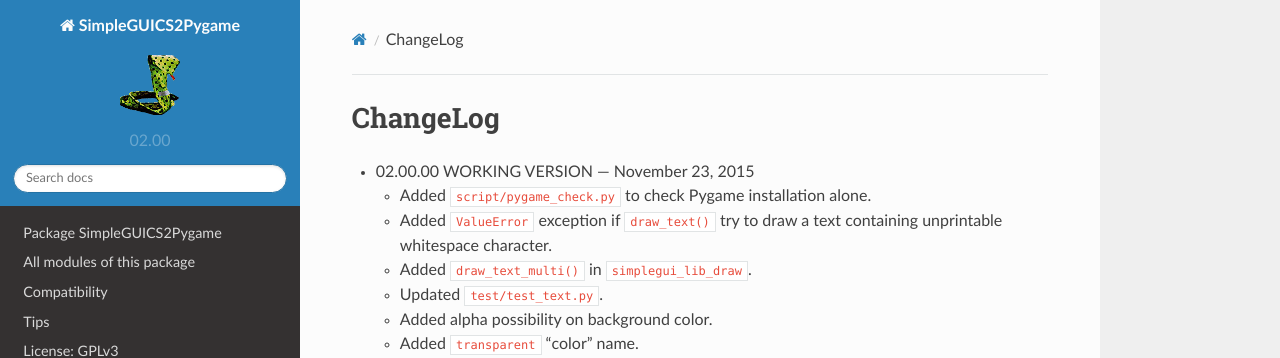
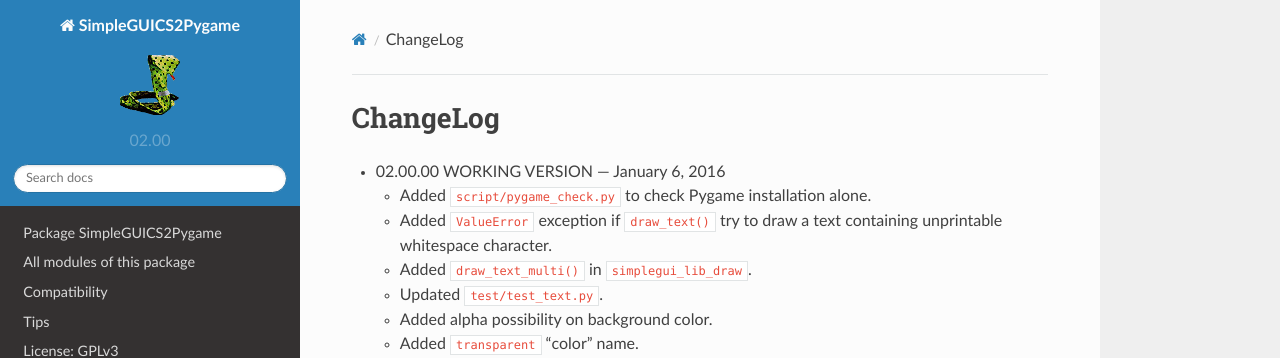
Before and after one commit to rhul-compsoc/SimpleGUICS2Pygame, a Sphinx documentation site: the page built from Sphinx/ChangeLog.rst, in a window 1280 px wide and 900 px high. Shown: the top 358 px of the window. Built offline with Sphinx 7.4.7 and the Read the Docs theme 2.0.0, drawn with Linux system fonts in a browser that asks for light colours.

```diff
--- a/README.rst
+++ b/README.rst
@@ -169,7 +169,7 @@ Support me
 
 License: GPLv3_ |GPLv3|
 =======================
-Copyright (C) 2013, 2014, 2015 Olivier Pirson
+Copyright (C) 2013, 2014, 2015, 2016 Olivier Pirson
 
 This program is free software: you can redistribute it and/or modify
 it under the terms of the GNU General Public License as published by
@@ -203,7 +203,7 @@ Note that
 
 Changes
 =======
-* 02.00.00 WORKING VERSION --- November 23, 2015
+* 02.00.00 WORKING VERSION --- January 6, 2016
 
   - Added ``script/pygame_check.py`` to check Pygame installation alone.
 
--- a/Sphinx/ChangeLog.rst
+++ b/Sphinx/ChangeLog.rst
@@ -1,6 +1,6 @@
 ChangeLog
 =========
-* 02.00.00 WORKING VERSION --- November 23, 2015
+* 02.00.00 WORKING VERSION --- January 6, 2016
 
   - Added ``script/pygame_check.py`` to check Pygame installation alone.
 
--- a/Sphinx/_static/links/data/prog_links_top.htm
+++ b/Sphinx/_static/links/data/prog_links_top.htm
@@ -4,7 +4,7 @@
     <meta http-equiv="Content-Type" content="text/html; charset=iso-8859-1">
 
     <meta name="date-creation-yyyymmdd" content="20130603">
-    <meta name="date-revision-yyyymmdd" content="20151121">
+    <meta name="date-revision-yyyymmdd" content="20160106">
 
     <title>Python programs running in CodeSkulptor</title>
     <link rel="shortcut icon" href="../favicon.ico">
--- a/Sphinx/_static/links/prog_links.htm
+++ b/Sphinx/_static/links/prog_links.htm
@@ -4,7 +4,7 @@
     <meta http-equiv="Content-Type" content="text/html; charset=iso-8859-1">
 
     <meta name="date-creation-yyyymmdd" content="20130603">
-    <meta name="date-revision-yyyymmdd" content="20151121">
+    <meta name="date-revision-yyyymmdd" content="20160106">
 
     <title>Python programs running in CodeSkulptor</title>
     <link rel="shortcut icon" href="../favicon.ico">
```
Also changed, not shown: other parts of Sphinx/_static/links/data/prog_links_top.htm (+1 -1 lines), other parts of Sphinx/_static/links/prog_links.htm (+1 -1 lines).
